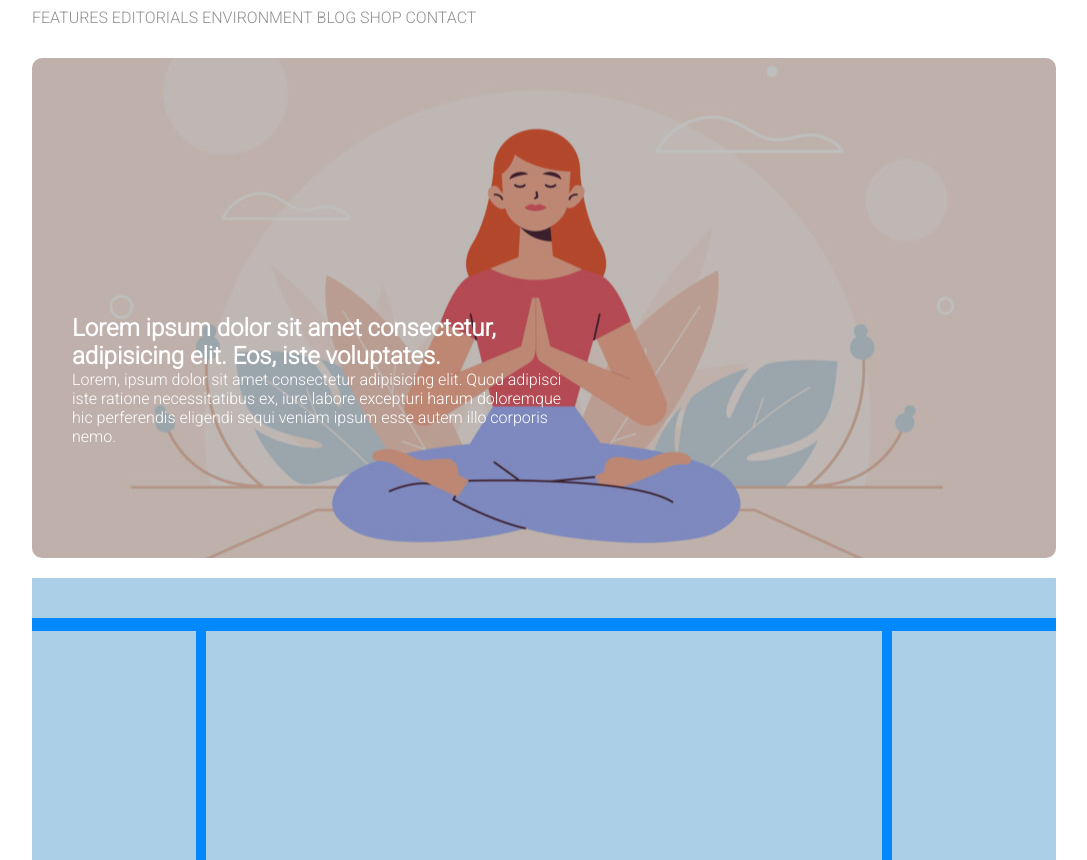
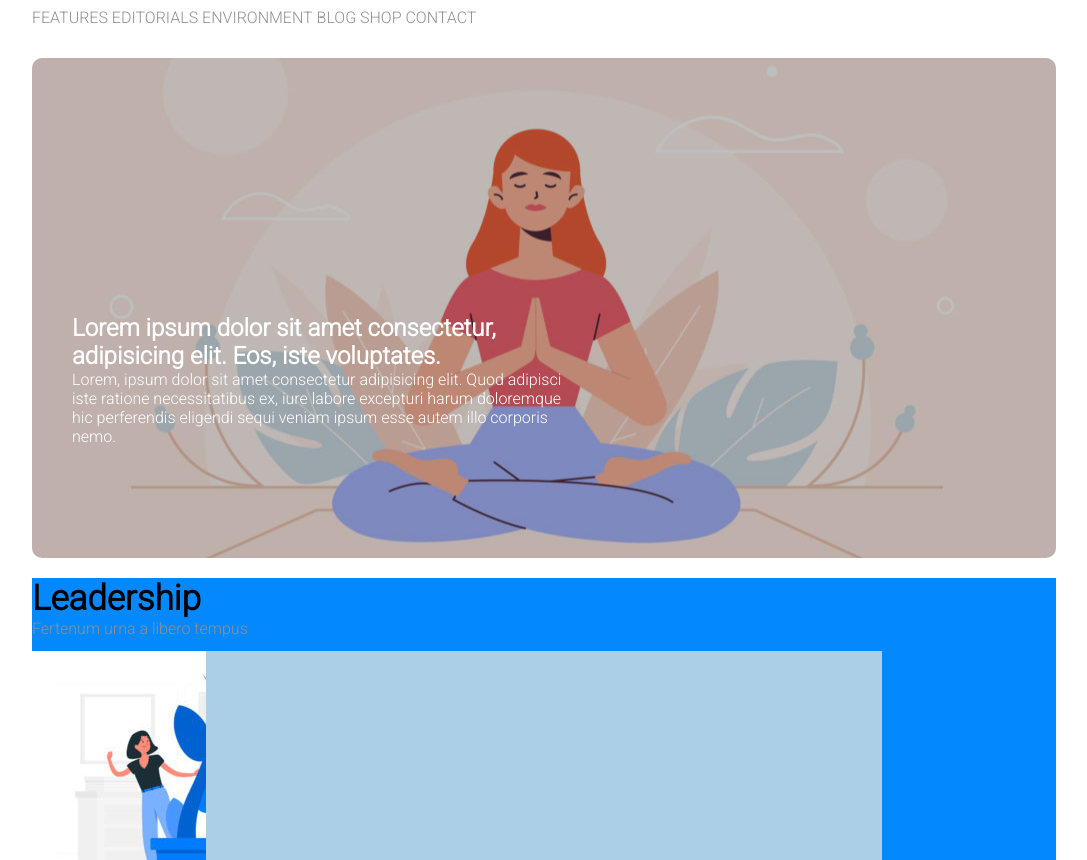
Before and after one commit to RiccardoBeca/htmlcss-wp, a plain HTML site: page index.html in a window 1280 px wide. Shown: the part 92-952 px from the top of the page, without its empty margins (96-1183 px from the left). Drawn offline with Linux system fonts and the light colour scheme.

Commit message:
random commit

```diff
--- a/index.html
+++ b/index.html
@@ -61,9 +61,31 @@
 
       <div class="container clearfix">
 
-        <div class="title"></div>
+        <div class="title">
+          <strong>Leadership</strong>
+          <p>Fertenum urna a libero tempus</p>
+        </div>
 
-        <aside class="col sx"></aside>
+        <!-- COLUMNS -->
+
+        <aside class="col sx ">
+
+          <div class="overlay img-sx">
+
+            <img  src="img/img-1.jpg" alt="">
+
+          </div>
+
+
+
+
+        </aside>
+
+
+
+
+
+
         <section class="center"></section>
         <aside class="col dx"></aside>
       </div>
--- a/style.css
+++ b/style.css
@@ -62,7 +62,7 @@ nav ul li a:hover{
 }
 
 
-
+/* JUMBOTRON */
 .jumbotron{
   color: white;
   background-image: url(img/banner.jpg);
@@ -71,7 +71,6 @@ nav ul li a:hover{
   border-radius: 10px;
   overflow: hidden;
   height: 500px;
-  background-color: rgb(225, 214, 122);
   margin-top: 20px;
 }
 
@@ -79,12 +78,12 @@ nav ul li a:hover{
   padding-top: 25%;
   padding-left: 40px;
 }
-.overlay h3{
+.text h3{
   width: 50%;
   font-size: 1.5rem;
 }
 
-.overlay p{
+.text p{
   width: 50%;
 }
 
@@ -99,24 +98,35 @@ nav ul li a:hover{
 }
 
 .title{
-  height: 10%;
-  background-color: rgb(171, 207, 231);
   margin-bottom: 13px;
+}
+.title strong{
+  font-size: 35px;
+}
+
+.title p{
+  color: rgb(144, 144, 144);
 }
 
 /* COLUMNS */
 
 .col{
   float: left;
-  height: 83%;
-  background-color: rgb(171, 207, 231);
+  /* height: 83%; */
   width: 16%;
-
-
 }
 
 .sx{
   margin-right: 1%;
+}
+
+
+ .img-sx{
+  width:164px;
+  height: 164px;
+  background-size: cover;
+  background-position: center;
+  border-radius: 10px;
 }
 
 .center{
```
